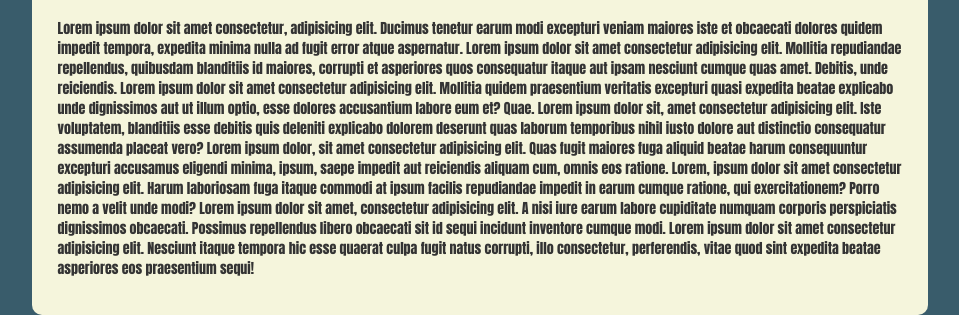
After one commit to andyterwilliger/BrewReview-2, a Django app: page /blog/ in a window 1280 px wide. The commit adds this page. Shown: the part 563-878 px from the top of the page, without its empty margins (160-1119 px from the left). Run offline with Django 4.2, Linux system fonts and the light colour scheme; some libraries are stand-ins or nearby versions.

Commit message:
blog page styled

```diff
--- /dev/null
+++ b/main_app/static/css/blog.css
@@ -0,0 +1,19 @@
+#blog-body{
+    background-color: #395C6B;
+}
+
+#blog-section{
+    background-color: beige;
+}
+
+#blog-post{
+    display: flex;
+    justify-content: center;
+
+
+}
+
+#blog-img-div{
+    display:flex;
+    justify-content: center;
+}
--- a/main_app/templates/base.html
+++ b/main_app/templates/base.html
@@ -17,6 +17,7 @@
   <link rel="stylesheet" type ="text/css" href="{% static 'css/delete_form.css' %}" />
   <link rel="stylesheet" type ="text/css" href="{% static 'css/login.css' %}" />
   <link rel="stylesheet" type ="text/css" href="{% static 'css/signup.css' %}" />
+  <link rel="stylesheet" type ="text/css" href="{% static 'css/blog.css' %}" />
   <link rel="preconnect" href="https://fonts.googleapis.com">
   <link rel="preconnect" href="https://fonts.gstatic.com" crossorigin>
   <link href="https://fonts.googleapis.com/css2?family=Anton&display=swap" rel="stylesheet">
@@ -39,7 +40,7 @@
           {% if user.is_authenticated %}
           <li ><a href="/beers">Beers</a></li>
           <li><a href="{% url 'beer_add'%}">Add Beer</a></li>
-          <li><a href="/about">About</a></li>
+          <li><a href="/blog">Blog</a></li>
         </ul>
         <ul class="nav navbar-nav navbar-right">
           <li><a href="{% url 'logout' %}">Log Out</a></li>
--- /dev/null
+++ b/main_app/templates/blog.html
@@ -0,0 +1,25 @@
+{% extends 'base.html' %}
+
+{% block content %}
+<body id = 'blog-body'>
+
+<section id = 'blog-section'>
+<h1>Is there any hope for your dad's love of cheap beer?</h1> <br> <br>
+<div id = 'blog-img-div'>
+<img id='blog-img' src="https://images.unsplash.com/photo-1604115708137-cbf1503a7c02?ixlib=rb-1.2.1&ixid=MnwxMjA3fDB8MHxwaG90by1wYWdlfHx8fGVufDB8fHx8&auto=format&fit=crop&w=1170&q=80" alt="">
+</div> <br> <br>
+<div id = 'blog-post'>
+
+<p> Lorem ipsum dolor sit amet consectetur, adipisicing elit. Ducimus tenetur earum modi excepturi veniam maiores iste et obcaecati dolores quidem impedit tempora, expedita minima nulla ad fugit error atque aspernatur.
+    Lorem ipsum dolor sit amet consectetur adipisicing elit. Mollitia repudiandae repellendus, quibusdam blanditiis id maiores, corrupti et asperiores quos consequatur itaque aut ipsam nesciunt cumque quas amet. Debitis, unde reiciendis.
+    Lorem ipsum dolor sit amet consectetur adipisicing elit. Mollitia quidem praesentium veritatis excepturi quasi expedita beatae explicabo unde dignissimos aut ut illum optio, esse dolores accusantium labore eum et? Quae.
+    Lorem ipsum dolor sit, amet consectetur adipisicing elit. Iste voluptatem, blanditiis esse debitis quis deleniti explicabo dolorem deserunt quas laborum temporibus nihil iusto dolore aut distinctio consequatur assumenda placeat vero?
+    Lorem ipsum dolor, sit amet consectetur adipisicing elit. Quas fugit maiores fuga aliquid beatae harum consequuntur excepturi accusamus eligendi minima, ipsum, saepe impedit aut reiciendis aliquam cum, omnis eos ratione.
+    Lorem, ipsum dolor sit amet consectetur adipisicing elit. Harum laboriosam fuga itaque commodi at ipsum facilis repudiandae impedit in earum cumque ratione, qui exercitationem? Porro nemo a velit unde modi?
+    Lorem ipsum dolor sit amet, consectetur adipisicing elit. A nisi iure earum labore cupiditate numquam corporis perspiciatis dignissimos obcaecati. Possimus repellendus libero obcaecati sit id sequi incidunt inventore cumque modi.
+    Lorem ipsum dolor sit amet consectetur adipisicing elit. Nesciunt itaque tempora hic esse quaerat culpa fugit natus corrupti, illo consectetur, perferendis, vitae quod sint expedita beatae asperiores eos praesentium sequi!
+</p>
+</div>
+</section>
+</body>
+{% endblock %}
--- a/main_app/templates/landing.html
+++ b/main_app/templates/landing.html
@@ -13,7 +13,7 @@
   <link rel="preconnect" href="https://fonts.googleapis.com">
   <link rel="preconnect" href="https://fonts.gstatic.com" crossorigin>
   <link href="https://fonts.googleapis.com/css2?family=Anton&display=swap" rel="stylesheet">
-  <title>Document</title>
+  <title>BrewReview</title>
 </head>
 <body id = "landing-body">
 
@@ -32,7 +32,7 @@
           {% if user.is_authenticated %}
           <li class="active"><a href="/beers">Beers</a></li>
           <li><a href="{% url 'beer_add'%}">Add Beer</a></li>
-          <li><a href="/about">About</a></li>
+          <li><a href="/blog">About</a></li>
         </ul>
         <ul class="nav navbar-nav navbar-right">
           <li><a href="{% url 'logout' %}">Log Out</a></li>
--- a/main_app/urls.py
+++ b/main_app/urls.py
@@ -6,7 +6,7 @@ urlpatterns = [
     path('', views.landing, name = 'landing'),
     path('beers/', views.feed, name = 'feed'),
     path('beer/add/', views.BeerCreate.as_view(), name = 'beer_add' ),
-    path('about/', views.about, name = 'about'),
+    path('blog/', views.blog, name = 'blog'),
     path('accounts/signup/', views.signup, name = 'signup'),
     path('beers/<int:pk>/update/', views.BeerUpdate.as_view(), name = 'beers_update'),
     path('beers/<int:pk>/delete/', views.BeerDelete.as_view(), name = 'beers_delete'),
--- a/main_app/views.py
+++ b/main_app/views.py
@@ -36,8 +36,8 @@ def beers_detail(request, beer_id):
     beer=Beer.objects.get(id=beer_id)
     return render(request, 'detail.html', {'beer' : beer})
 
-def about(request):
-    return render(request, 'about.html')
+def blog (request):
+    return render(request, 'blog.html')
 
 
 class BeerCreate(LoginRequiredMixin, CreateView):
```
Also changed, not shown: main_app/templates/about.html (deleted, +0 -10 lines).
